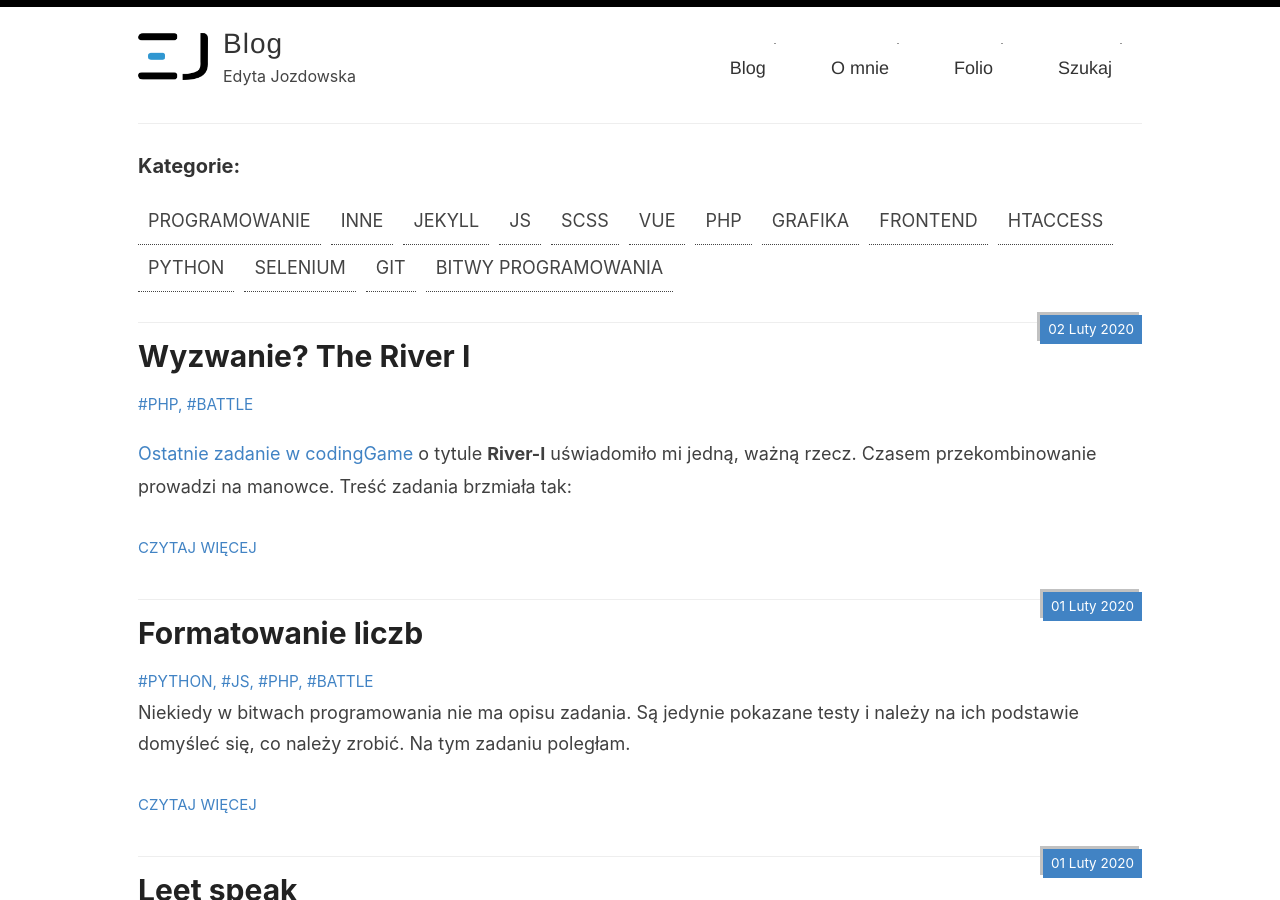
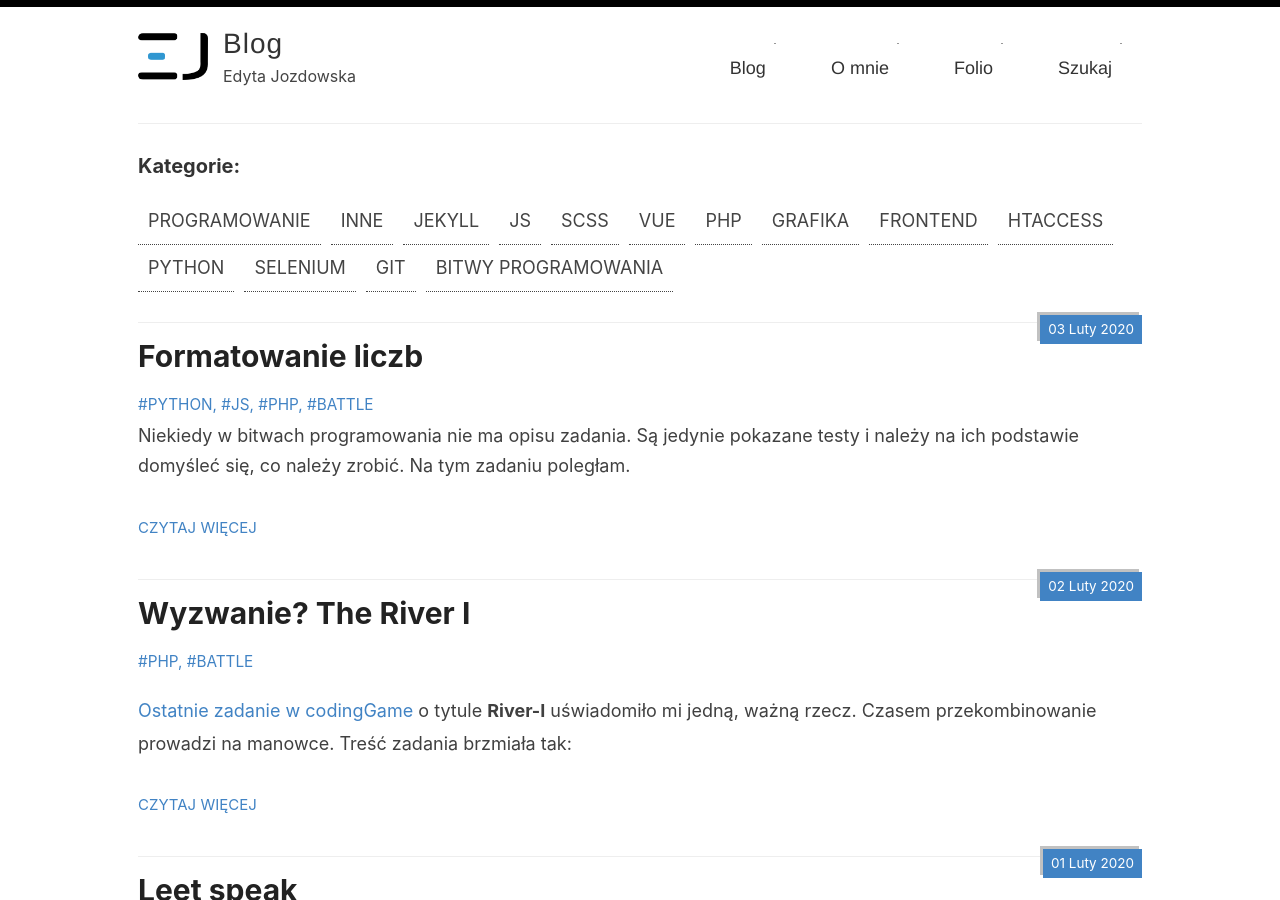
Before and after one commit to xyz-09/blog, a Jekyll site: the page built from index.html, in a window 1280 px wide and 900 px high. Built offline with Jekyll 4.4.1, drawn with Linux system fonts in a browser that asks for light colours; some web fonts are replaced; the list of posts is cut into pages by our own code.

Commit message:
Update 2020-02-03-liczby.md

```diff
--- a/_posts/2020-02-03-liczby.md
+++ b/_posts/2020-02-03-liczby.md
@@ -1,7 +1,7 @@
 ---
 layout: post
 title: Formatowanie liczb
-date: 2020-02-01 10:17
+date: 2020-02-03 13:47
 category:  ['bitwy programowania', 'php', 'js', 'python']
 author: Edyta Jozdowska
 tags: [python, js, php, battle]
```
